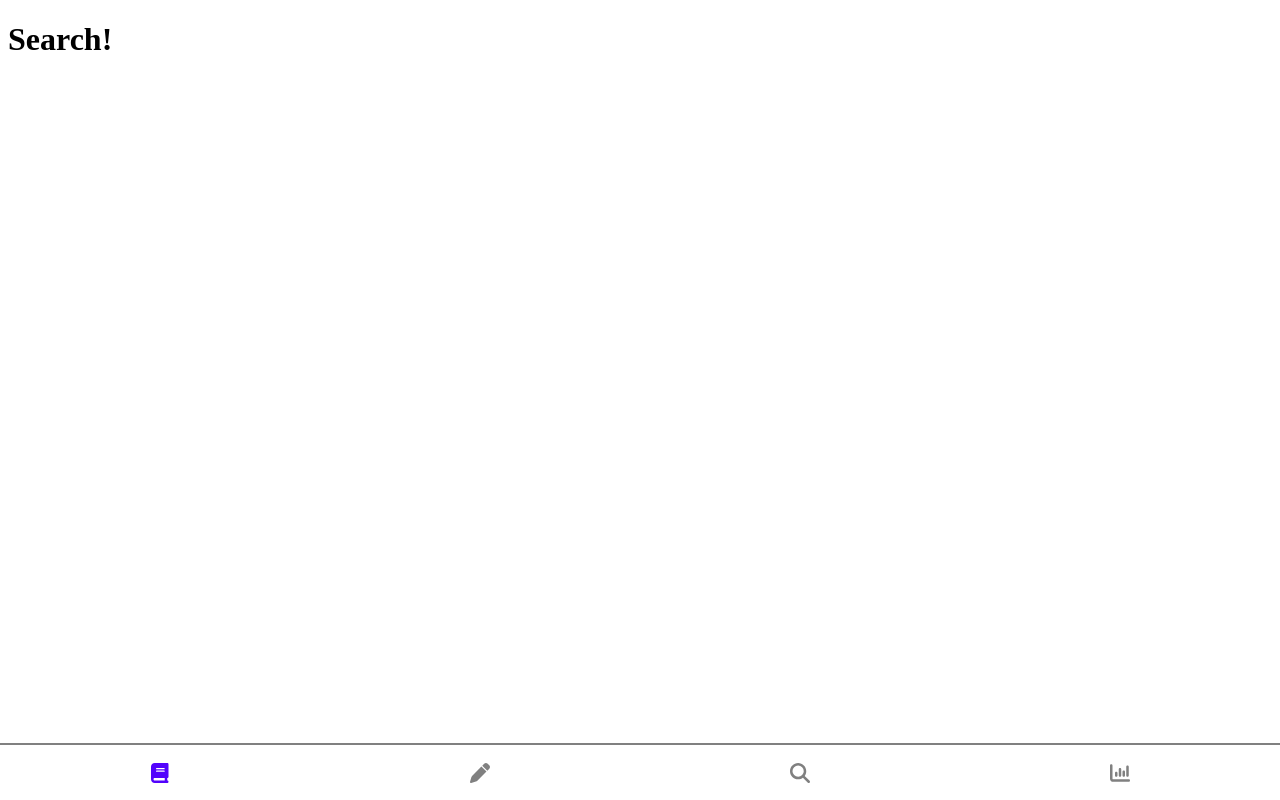
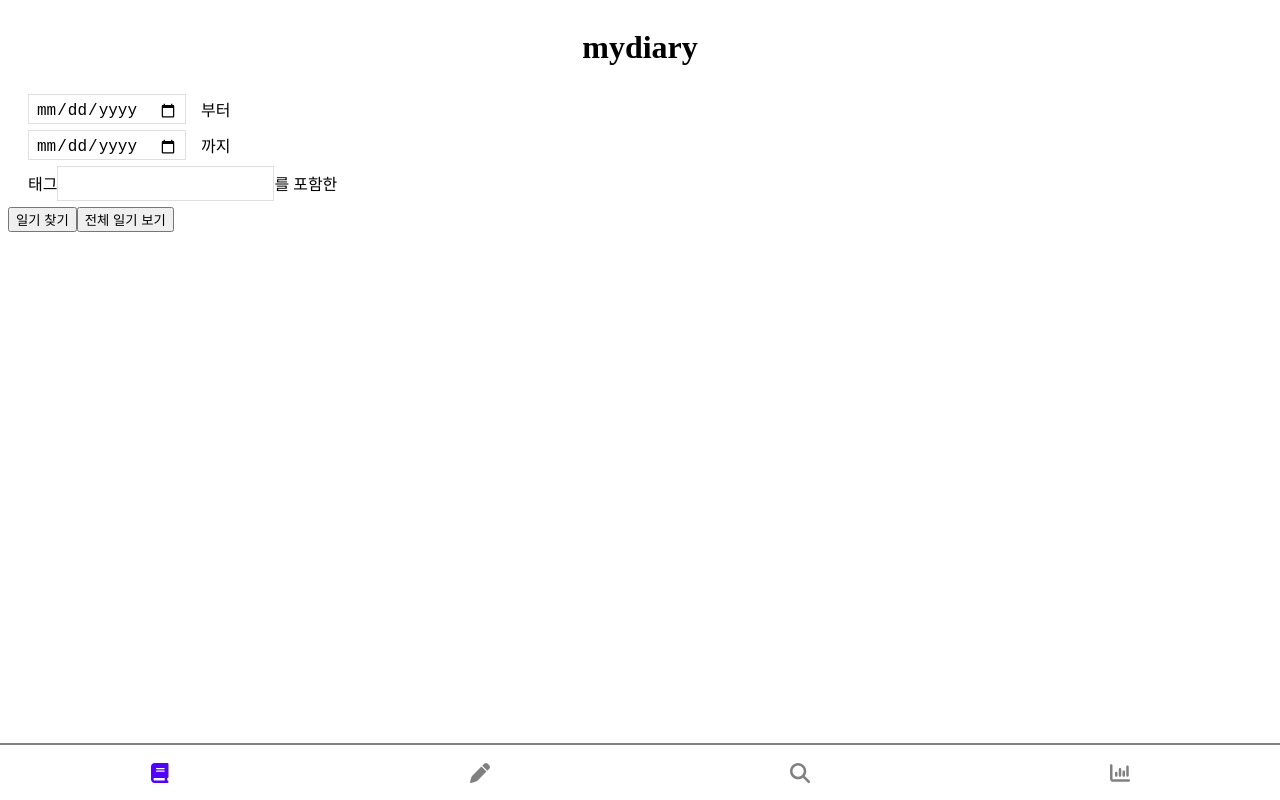
Before and after one commit to purple402/mydiary, a React (Create React App) app: page /search in a window 1280 px wide. Built offline with nearby package versions, Linux system fonts and the light colour scheme.

Commit message:
Create layout in Search.tsx

```diff
--- a/src/screens/Search.tsx
+++ b/src/screens/Search.tsx
@@ -1,7 +1,55 @@
 import React from 'react';
+import styled from 'styled-components';
+import { Title } from '../components';
+
+const SearchDiv = styled.div`
+  padding: 0 20px;
+`;
+
+const StyledLabel = styled.label`
+  display: flex;
+  margin: 6px 0;
+  align-items: center;
+`;
+
+const StyledDateInput = styled.input`
+  font-size: 16px;
+  padding: 6px 7px 2px 7px;
+  border: 1px solid rgba(128, 128, 128, 0.253);
+  margin-right: 15px;
+`;
+
+const StyledInput = styled.input`
+  font-size: 15px;
+  padding: 8px;
+  border: 1px solid rgba(128, 128, 128, 0.253);
+`;
 
 function Search() {
-  return <h1>Search!</h1>;
+  return (
+    <div>
+      <Title />
+      <form>
+        <SearchDiv>
+          <StyledLabel htmlFor="startDate">
+            <StyledDateInput id="startDate" type="date" />
+            부터
+          </StyledLabel>
+          <StyledLabel htmlFor="endDate">
+            <StyledDateInput id="endDate" type="date" />
+            까지
+          </StyledLabel>
+          <StyledLabel htmlFor="tag">
+            태그
+            <StyledInput id="tag" />
+            를 포함한
+          </StyledLabel>
+        </SearchDiv>
+        <button type="submit">일기 찾기</button>
+        <button type="button">전체 일기 보기</button>
+      </form>
+    </div>
+  );
 }
 
 export default Search;
```
